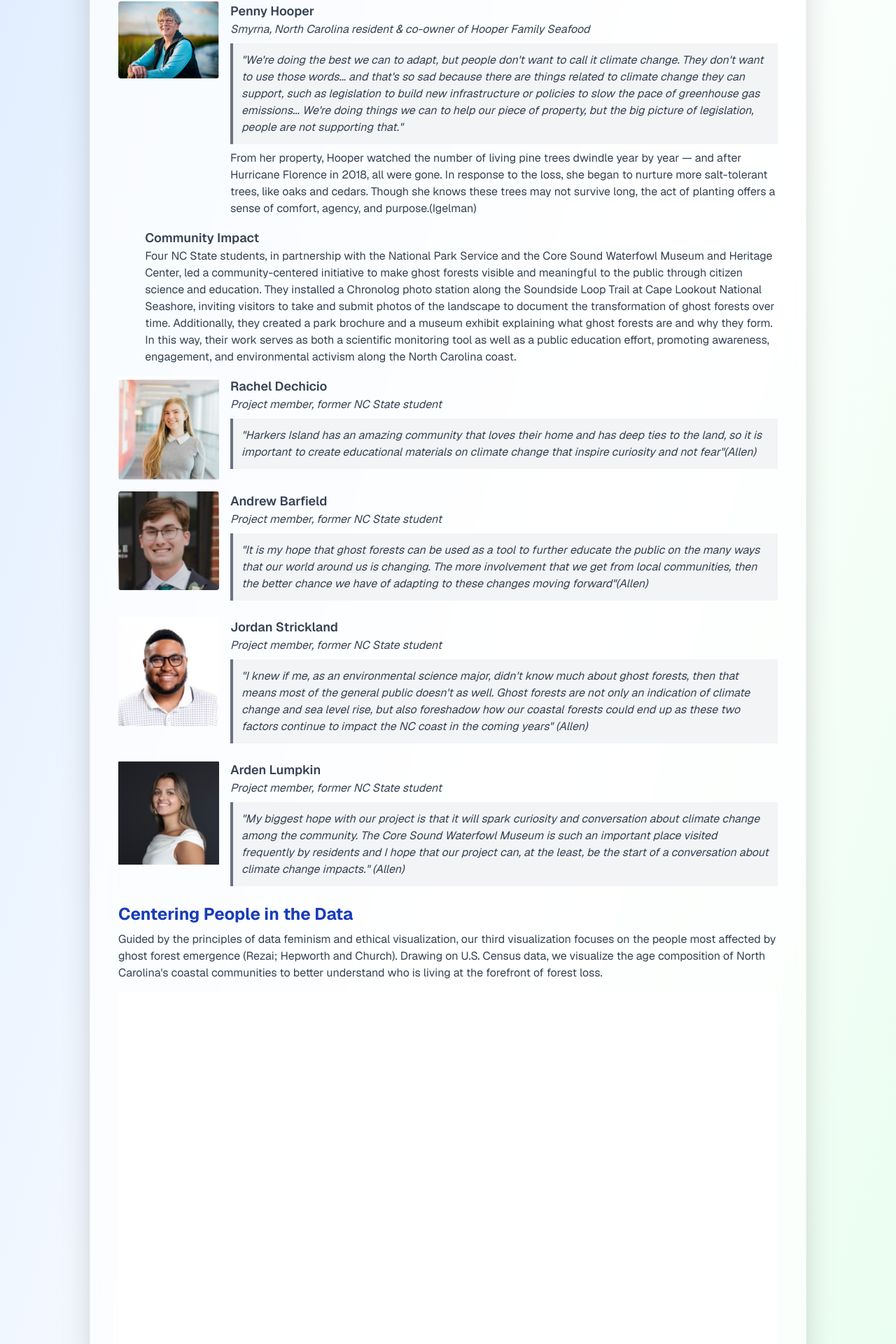
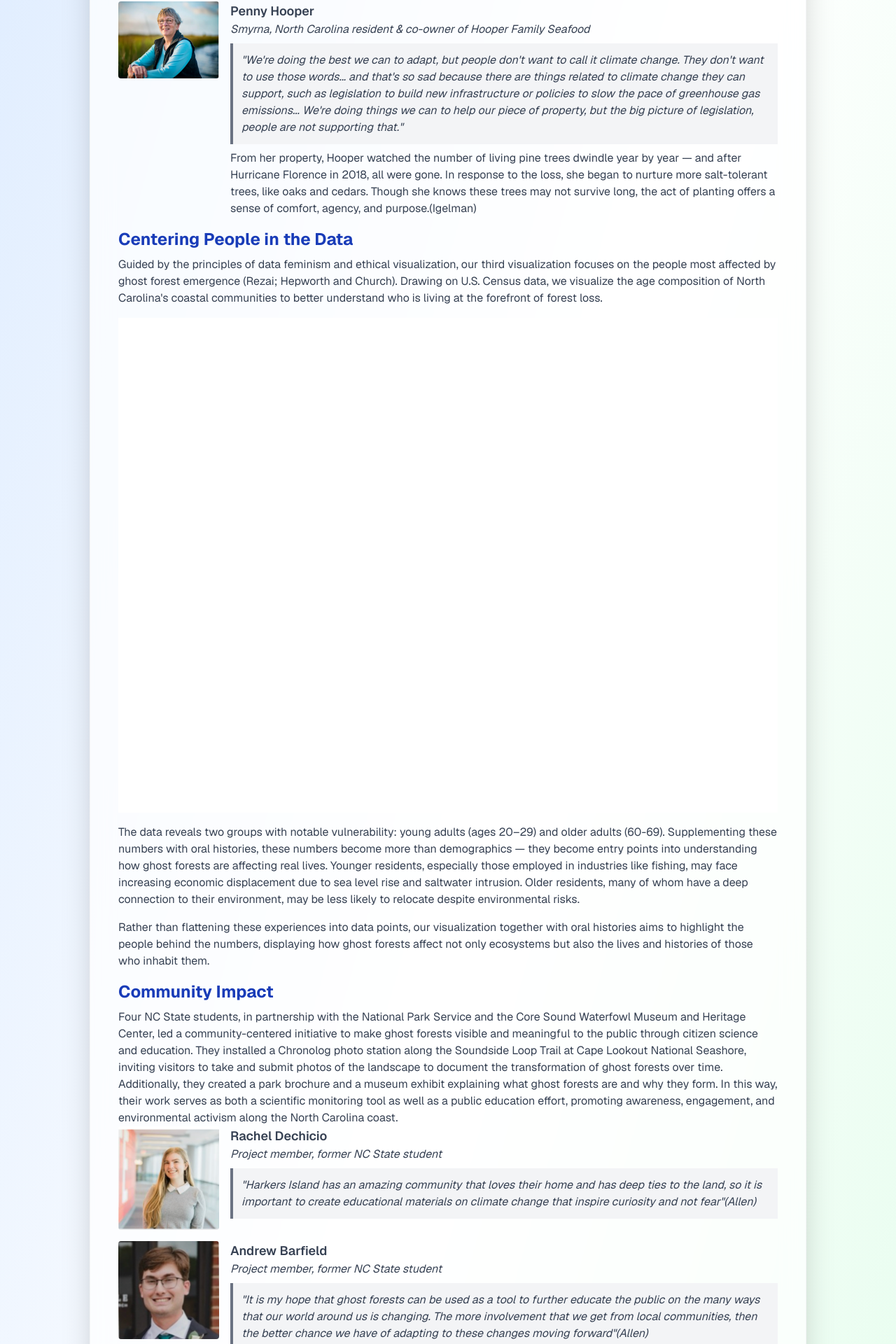
Before and after one commit to JayYeung/ghost-forest-frontend, a Next.js app: page /narrative-2 in a window 1280 px wide. Shown: the part 844-2764 px from the top of the page at 70% size. Built offline with nearby package versions, Linux system fonts and the light colour scheme.

Commit message:
reorg oral histories

```diff
--- a/src/app/narrative-2/page.tsx
+++ b/src/app/narrative-2/page.tsx
@@ -20,7 +20,7 @@ export default function Narrative2() {
                         className="text-3xl font-bold mb-6 text-blue-900 text-center"
                         style={{ fontFamily: "var(--font-geist-sans)" }}
                     >
-                        See What We Have to Say about Ghost Forests
+                        Oral Histories & Acts of Resilience
                     </h1>
                     <div
                         ref={contentRef}
@@ -30,7 +30,10 @@ export default function Narrative2() {
                         {/* Oral History */}
                         <div>
                             <h2 className="text-2xl font-bold mb-2 text-blue-800">
-                                Oral History
+                                Oral History{" "}
+                                <span className="font-normal text-base">
+                                    (Hailey, Jay)
+                                </span>
                             </h2>
                             <p className="mb-4">
                                 We include this section to illuminate the
@@ -157,174 +160,6 @@ export default function Narrative2() {
                                     </div>
                                 </div>
                             </div>
-                            {/* Community Impact - Group Card */}
-                            <div className="mb-4">
-                                <div className="person flex gap-4 items-start">
-                                    <div className="w-36 h-auto" />
-                                    <div>
-                                        <h2 className="text-lg font-semibold">
-                                            Community Impact
-                                        </h2>
-                                        <p>
-                                            Four NC State students, in
-                                            partnership with the National Park
-                                            Service and the Core Sound Waterfowl
-                                            Museum and Heritage Center, led a
-                                            community-centered initiative to
-                                            make ghost forests visible and
-                                            meaningful to the public through
-                                            citizen science and education. They
-                                            installed a Chronolog photo station
-                                            along the Soundside Loop Trail at
-                                            Cape Lookout National Seashore,
-                                            inviting visitors to take and submit
-                                            photos of the landscape to document
-                                            the transformation of ghost forests
-                                            over time. Additionally, they
-                                            created a park brochure and a museum
-                                            exhibit explaining what ghost
-                                            forests are and why they form. In
-                                            this way, their work serves as both
-                                            a scientific monitoring tool as well
-                                            as a public education effort,
-                                            promoting awareness, engagement, and
-                                            environmental activism along the
-                                            North Carolina coast.
-                                        </p>
-                                    </div>
-                                </div>
-                            </div>
-                            {/* Rachel Dechicio */}
-                            <div className="mb-4">
-                                <div className="person flex gap-4 items-start">
-                                    <Image
-                                        src="/images/human3.png"
-                                        alt="Rachel Dechicio"
-                                        width={144}
-                                        height={144}
-                                        className="w-36 h-auto rounded"
-                                    />
-                                    <div>
-                                        <h2 className="text-lg font-semibold">
-                                            Rachel Dechicio
-                                        </h2>
-                                        <p className="italic">
-                                            Project member, former NC State
-                                            student
-                                        </p>
-                                        <p className="italic bg-gray-100 border-l-4 border-gray-500 p-3 my-2">
-                                            &quot;Harkers Island has an amazing
-                                            community that loves their home and
-                                            has deep ties to the land, so it is
-                                            important to create educational
-                                            materials on climate change that
-                                            inspire curiosity and not
-                                            fear&quot;(Allen)
-                                        </p>
-                                    </div>
-                                </div>
-                            </div>
-                            {/* Andrew Barfield */}
-                            <div className="mb-4">
-                                <div className="person flex gap-4 items-start">
-                                    <Image
-                                        src="/images/human4.png"
-                                        alt="Andrew Barfield"
-                                        width={144}
-                                        height={144}
-                                        className="w-36 h-auto rounded"
-                                    />
-                                    <div>
-                                        <h2 className="text-lg font-semibold">
-                                            Andrew Barfield
-                                        </h2>
-                                        <p className="italic">
-                                            Project member, former NC State
-                                            student
-                                        </p>
-                                        <p className="italic bg-gray-100 border-l-4 border-gray-500 p-3 my-2">
-                                            &quot;It is my hope that ghost
-                                            forests can be used as a tool to
-                                            further educate the public on the
-                                            many ways that our world around us
-                                            is changing. The more involvement
-                                            that we get from local communities,
-                                            then the better chance we have of
-                                            adapting to these changes moving
-                                            forward&quot;(Allen)
-                                        </p>
-                                    </div>
-                                </div>
-                            </div>
-                            {/* Jordan Strickland */}
-                            <div className="mb-4">
-                                <div className="person flex gap-4 items-start">
-                                    <Image
-                                        src="/images/human5.png"
-                                        alt="Jordan Strickland"
-                                        width={144}
-                                        height={144}
-                                        className="w-36 h-auto rounded"
-                                    />
-                                    <div>
-                                        <h2 className="text-lg font-semibold">
-                                            Jordan Strickland
-                                        </h2>
-                                        <p className="italic">
-                                            Project member, former NC State
-                                            student
-                                        </p>
-                                        <p className="italic bg-gray-100 border-l-4 border-gray-500 p-3 my-2">
-                                            &quot;I knew if me, as an
-                                            environmental science major,
-                                            didn&apos;t know much about ghost
-                                            forests, then that means most of the
-                                            general public doesn&apos;t as well.
-                                            Ghost forests are not only an
-                                            indication of climate change and sea
-                                            level rise, but also foreshadow how
-                                            our coastal forests could end up as
-                                            these two factors continue to impact
-                                            the NC coast in the coming
-                                            years&quot; (Allen)
-                                        </p>
-                                    </div>
-                                </div>
-                            </div>
-                            {/* Arden Lumpkin */}
-                            <div className="mb-4">
-                                <div className="person flex gap-4 items-start">
-                                    <Image
-                                        src="/images/human6.png"
-                                        alt="Arden Lumpkin"
-                                        width={144}
-                                        height={144}
-                                        className="w-36 h-auto rounded"
-                                    />
-                                    <div>
-                                        <h2 className="text-lg font-semibold">
-                                            Arden Lumpkin
-                                        </h2>
-                                        <p className="italic">
-                                            Project member, former NC State
-                                            student
-                                        </p>
-                                        <p className="italic bg-gray-100 border-l-4 border-gray-500 p-3 my-2">
-                                            &quot;My biggest hope with our
-                                            project is that it will spark
-                                            curiosity and conversation about
-                                            climate change among the community.
-                                            The Core Sound Waterfowl Museum is
-                                            such an important place visited
-                                            frequently by residents and I hope
-                                            that our project can, at the least,
-                                            be the start of a conversation about
-                                            climate change impacts.&quot;
-                                            (Allen)
-                                        </p>
-                                    </div>
-                                </div>
-                            </div>
                             {/* Centering People in the Data */}
                             <div>
                                 <h2 className="text-2xl font-bold mb-2 text-blue-800">
@@ -379,13 +214,176 @@ export default function Narrative2() {
                                     inhabit them.
                                 </p>
                             </div>
+                            {/* Community Impact - now its own section */}
+                            <div>
+                                <h2 className="text-2xl font-bold mb-2 text-blue-800">
+                                    Community Impact
+                                </h2>
+                                <p>
+                                    Four NC State students, in partnership with
+                                    the National Park Service and the Core Sound
+                                    Waterfowl Museum and Heritage Center, led a
+                                    community-centered initiative to make ghost
+                                    forests visible and meaningful to the public
+                                    through citizen science and education. They
+                                    installed a Chronolog photo station along
+                                    the Soundside Loop Trail at Cape Lookout
+                                    National Seashore, inviting visitors to take
+                                    and submit photos of the landscape to
+                                    document the transformation of ghost forests
+                                    over time. Additionally, they created a park
+                                    brochure and a museum exhibit explaining
+                                    what ghost forests are and why they form. In
+                                    this way, their work serves as both a
+                                    scientific monitoring tool as well as a
+                                    public education effort, promoting
+                                    awareness, engagement, and environmental
+                                    activism along the North Carolina coast.
+                                </p>
+                                {/* Rachel Dechicio */}
+                                <div className="mb-4">
+                                    <div className="person flex gap-4 items-start">
+                                        <Image
+                                            src="/images/human3.png"
+                                            alt="Rachel Dechicio"
+                                            width={144}
+                                            height={144}
+                                            className="w-36 h-auto rounded"
+                                        />
+                                        <div>
+                                            <h2 className="text-lg font-semibold">
+                                                Rachel Dechicio
+                                            </h2>
+                                            <p className="italic">
+                                                Project member, former NC State
+                                                student
+                                            </p>
+                                            <p className="italic bg-gray-100 border-l-4 border-gray-500 p-3 my-2">
+                                                &quot;Harkers Island has an
+                                                amazing community that loves
+                                                their home and has deep ties to
+                                                the land, so it is important to
+                                                create educational materials on
+                                                climate change that inspire
+                                                curiosity and not
+                                                fear&quot;(Allen)
+                                            </p>
+                                        </div>
+                                    </div>
+                                </div>
+                                {/* Andrew Barfield */}
+                                <div className="mb-4">
+                                    <div className="person flex gap-4 items-start">
+                                        <Image
+                                            src="/images/human4.png"
+                                            alt="Andrew Barfield"
+                                            width={144}
+                                            height={144}
+                                            className="w-36 h-auto rounded"
+                                        />
+                                        <div>
+                                            <h2 className="text-lg font-semibold">
+                                                Andrew Barfield
+                                            </h2>
+                                            <p className="italic">
+                                                Project member, former NC State
+                                                student
+                                            </p>
+                                            <p className="italic bg-gray-100 border-l-4 border-gray-500 p-3 my-2">
+                                                &quot;It is my hope that ghost
+                                                forests can be used as a tool to
+                                                further educate the public on
+                                                the many ways that our world
+                                                around us is changing. The more
+                                                involvement that we get from
+                                                local communities, then the
+                                                better chance we have of
+                                                adapting to these changes moving
+                                                forward&quot;(Allen)
+                                            </p>
+                                        </div>
+                                    </div>
+                                </div>
+                                {/* Jordan Strickland */}
+                                <div className="mb-4">
+                                    <div className="person flex gap-4 items-start">
+                                        <Image
+                                            src="/images/human5.png"
+                                            alt="Jordan Strickland"
+                                            width={144}
+                                            height={144}
+                                            className="w-36 h-auto rounded"
+                                        />
+                                        <div>
+                                            <h2 className="text-lg font-semibold">
+                                                Jordan Strickland
+                                            </h2>
+                                            <p className="italic">
+                                                Project member, former NC State
+                                                student
+                                            </p>
+                                            <p className="italic bg-gray-100 border-l-4 border-gray-500 p-3 my-2">
+                                                &quot;I knew if me, as an
+                                                environmental science major,
+                                                didn&apos;t know much about
+                                                ghost forests, then that means
+                                                most of the general public
+                                                doesn&apos;t as well. Ghost
+                                                forests are not only an
+                                                indication of climate change and
+                                                sea level rise, but also
+                                                foreshadow how our coastal
+                                                forests could end up as these
+                                                two factors continue to impact
+                                                the NC coast in the coming
+                                                years&quot; (Allen)
+                                            </p>
+                                        </div>
+                                    </div>
+                                </div>
+                                {/* Arden Lumpkin */}
+                                <div className="mb-4">
+                                    <div className="person flex gap-4 items-start">
+                                        <Image
+                                            src="/images/human6.png"
+                                            alt="Arden Lumpkin"
+                                            width={144}
+                                            height={144}
+                                            className="w-36 h-auto rounded"
+                                        />
+                                        <div>
+                                            <h2 className="text-lg font-semibold">
+                                                Arden Lumpkin
+                                            </h2>
+                                            <p className="italic">
+                                                Project member, former NC State
+                                                student
+                                            </p>
+                                            <p className="italic bg-gray-100 border-l-4 border-gray-500 p-3 my-2">
+                                                &quot;My biggest hope with our
+                                                project is that it will spark
+                                                curiosity and conversation about
+                                                climate change among the
+                                                community. The Core Sound
+                                                Waterfowl Museum is such an
+                                                important place visited
+                                                frequently by residents and I
+                                                hope that our project can, at
+                                                the least, be the start of a
+                                                conversation about climate
+                                                change impacts.&quot; (Allen)
+                                            </p>
+                                        </div>
+                                    </div>
+                                </div>
+                            </div>
                         </div>
                         {/* Conclusion */}
                         <div>
                             <h2 className="text-2xl font-bold mb-2 text-blue-800">
                                 Conclusion{" "}
                                 <span className="font-normal text-base">
-                                    (Hailey)
+                                    (Hailey, Jay)
                                 </span>
                             </h2>
                             <p className="mb-4">
```
